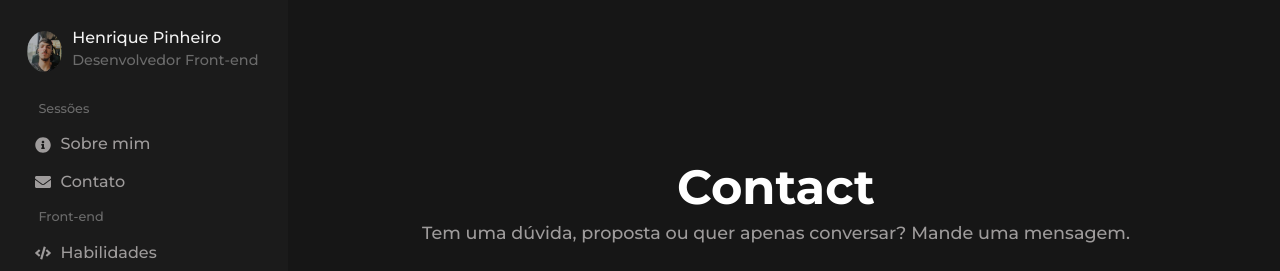
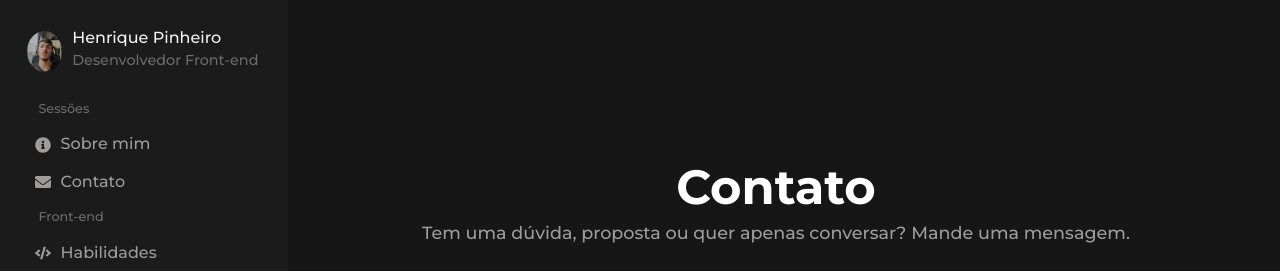
Before and after one commit to henriquepx/my_portfolio, a React (Vite) app: page /footer in a window 1280 px wide. Shown: the top 271 px of the page. Built offline with nearby package versions, Linux system fonts and the light colour scheme; a web font is replaced by a local one.

Commit message:
feat: local storage language and footer translate

```diff
--- a/src/lib/i18n.jsx
+++ b/src/lib/i18n.jsx
@@ -13,7 +13,7 @@ i18n.use(initReactI18next).init({
             translation: ptTranslations,
         },
     },
-    lng: 'pt',
+    lng: localStorage.getItem("newLanguage") || 'pt',
 });
 
 export default i18n;
--- a/src/locale/en-us.json
+++ b/src/locale/en-us.json
@@ -74,5 +74,9 @@
         "RXDescription": "Complete e-commerce project, with login screen, registration, shopping cart, individual product pages, etc...",
         "JapapouAlt": "Japapou Screen",
         "JapapouDescription": "React practice project to improve skills, using hooks and props to communicate components, useState and useContext."
+},
+    "footer": {
+        "FooterName": "Contact",
+        "FooterDesc": "Do you have a question, a proposal or just want to chat? Send us a message."
+    }
 }
-}
--- a/src/locale/pt-br.json
+++ b/src/locale/pt-br.json
@@ -74,6 +74,9 @@
 	    "RXDescription": "Projeto completo de um e-commerce, com tela de login, registo, carrinho de compras, páginas de produtos individuais e etc...",
  	    "JapapouAlt": "Japapou Tela",
 	    "JapapouDescription": "Projeto de prática do React para aprimorar as habilidades, utilizando hooks e props pra comunicação de componentes, useState e useContext."
+},
+    "footer": {
+        "FooterName": "Contato",
+        "FooterDesc": "Tem uma dúvida, proposta ou quer apenas conversar? Mande uma mensagem."
+    }
 }
-
-}
--- a/src/sections/Footer.jsx
+++ b/src/sections/Footer.jsx
@@ -1,5 +1,6 @@
-import styled from 'styled-components'
-import Form from '../components/Form'
+import styled from 'styled-components';
+import Form from '../components/Form';
+import { useTranslation } from "react-i18next";
 
 const ContainerFooter = styled.footer`
     height: 100vh;
@@ -38,11 +39,14 @@ const DescFooter = styled.p`
 `
 
 const Footer = () => {
+
+const { t } = useTranslation();
+
 return (
         <ContainerFooter id='footer'>
             <FooterSize>
-                <TitleFooter>Contact</TitleFooter>
-                <DescFooter>Tem uma dúvida, proposta ou quer apenas conversar? Mande uma mensagem.</DescFooter>
+                <TitleFooter>{t("footer.FooterName")}</TitleFooter>
+                <DescFooter>{t("footer.FooterDesc")}</DescFooter>
                 <Form />
             </FooterSize>
         </ContainerFooter>
--- a/src/sections/Profile.jsx
+++ b/src/sections/Profile.jsx
@@ -126,6 +126,7 @@ const Profile = () => {
         if (newLanguage !== currentLanguage) {
             i18n.changeLanguage(newLanguage);
             setCurrentLanguage(newLanguage);
+            localStorage.setItem("newLanguage", newLanguage);
         }
     };
 
```
Also changed, not shown: 1 other file (tests, documents, lock files or other folders).
